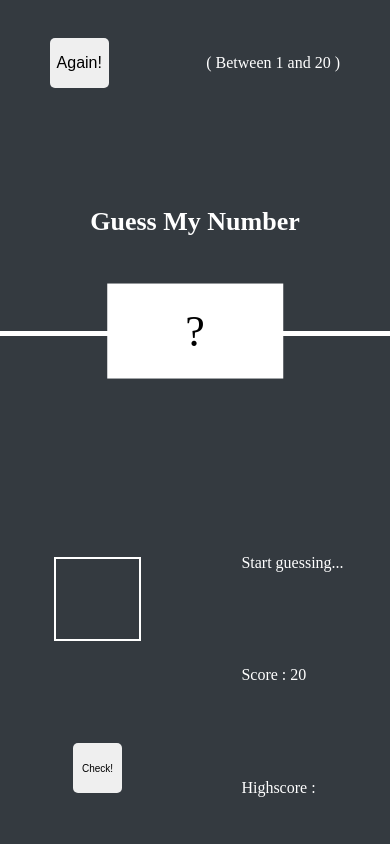
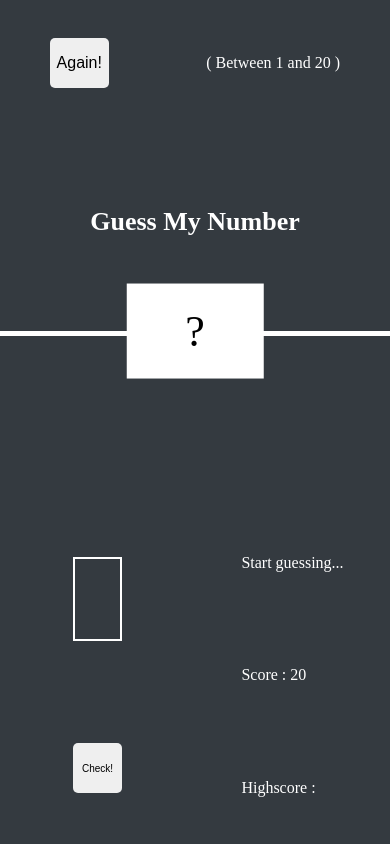
Before and after one commit to MBagirli/Guess, a plain HTML site: page index.html in a window 390 px wide. Drawn offline with Linux system fonts and the light colour scheme.

Commit message:
Update style.css

```diff
--- a/style.css
+++ b/style.css
@@ -214,6 +214,9 @@ body {
   .result__container__screen {
     width: 20%;
   }
+  .guess__check__input {
+    width: 100%;
+  }
 }
 @media (max-width: 470px) {
   .header__btn {
@@ -229,10 +232,10 @@ body {
     font-size: 10px;
   }
   .guess__check__input {
-    width: 45%;
+    width: 25%;
   }
   .result__container__screen {
-    width: 45%;
+    width: 35%;
   }
 }
 @media (max-width: 382px) {
```
